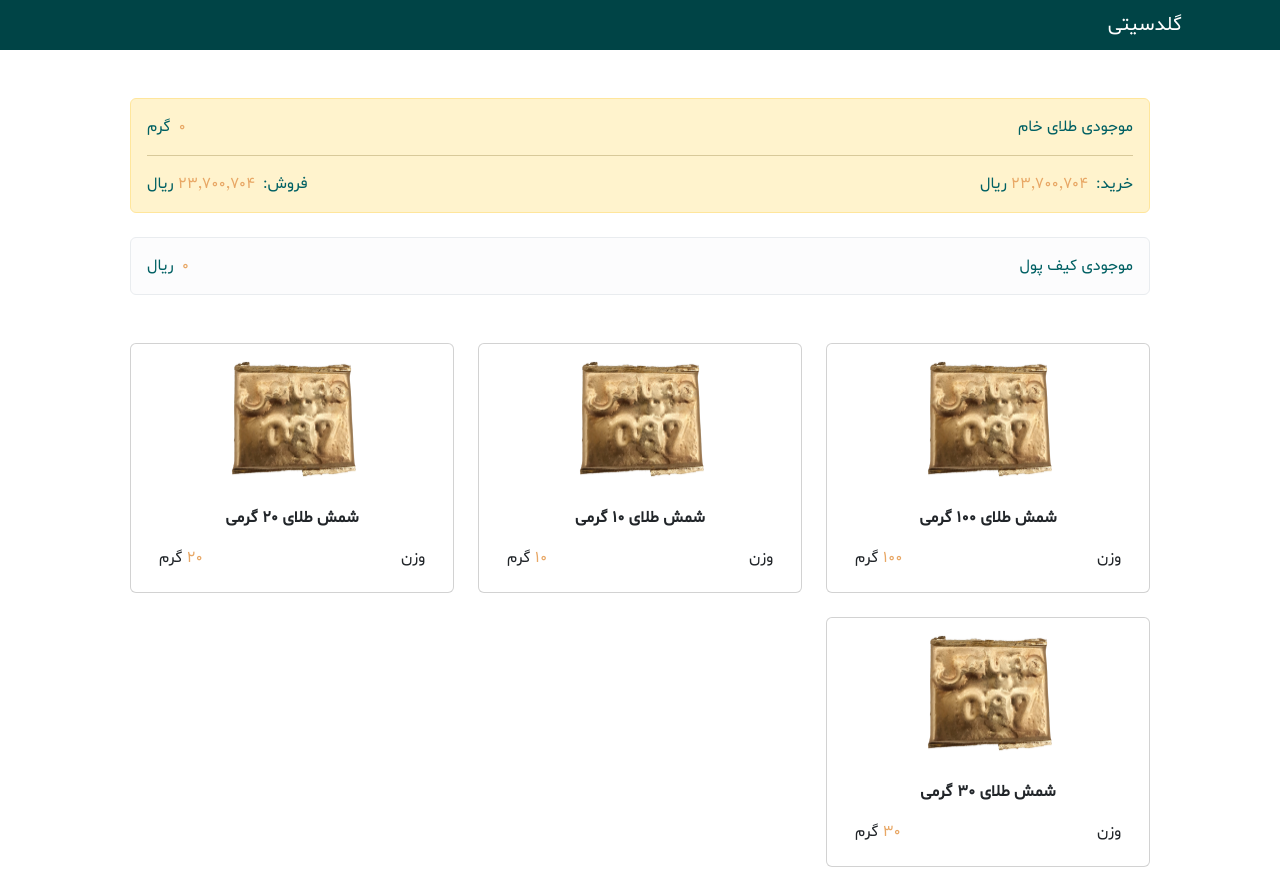
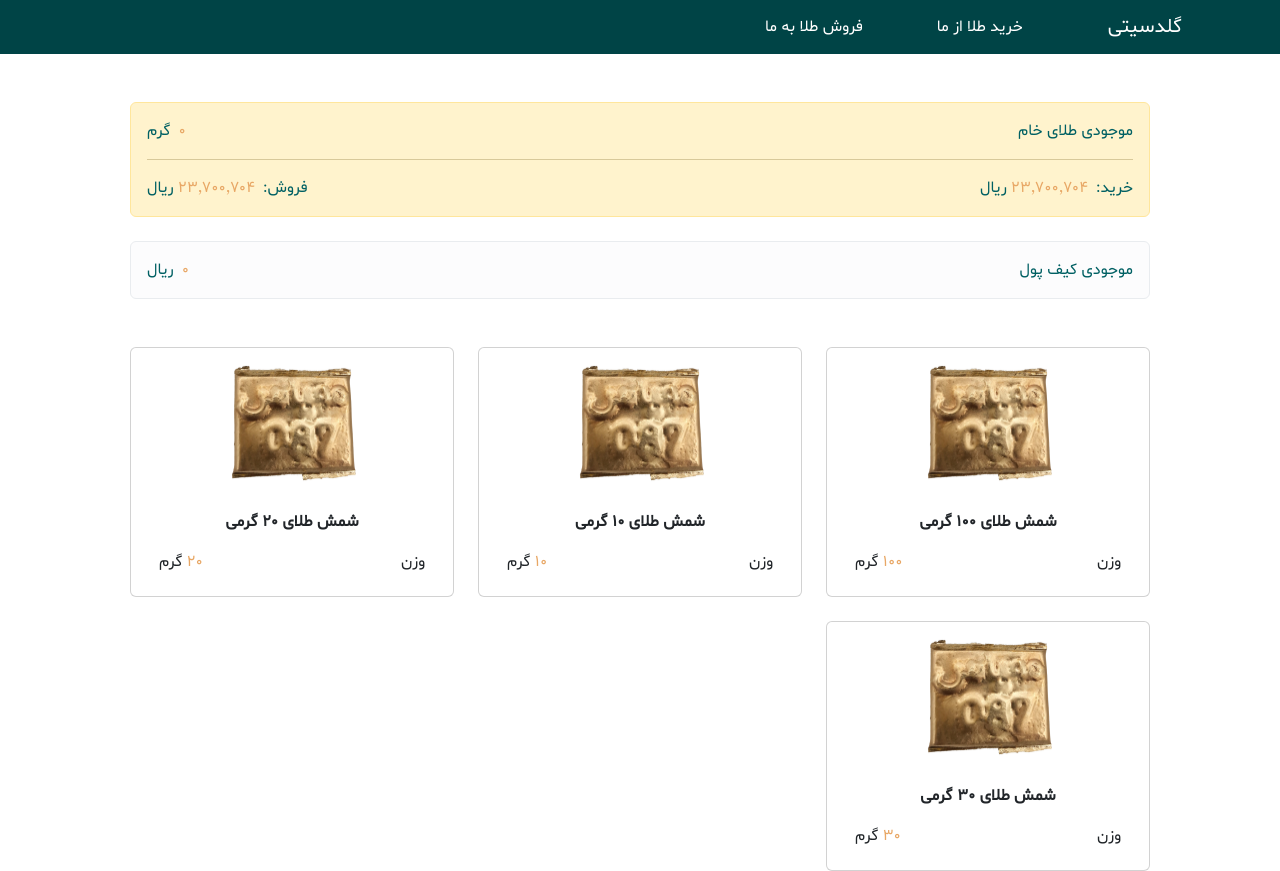
Before and after one commit to sepehrtvk/goldcity, a Next.js app: page /home in a window 1280 px wide. Built offline with nearby package versions, Linux system fonts and the light colour scheme.

Commit message:
add gold pages

```diff
--- a/components/header/header.jsx
+++ b/components/header/header.jsx
@@ -1,10 +1,33 @@
 import React from 'react';
+import { useRouter } from 'next/router';
 
 const Header = () => {
+  const router = useRouter();
+
   return (
     <nav className='navbar bg-dark'>
-      <div className='container'>
-        <span className='navbar-brand mb-0 h1 text-white'>گلدسیتی</span>
+      <div className='container justify-content-start align-items-center'>
+        <span
+          className='navbar-brand mb-0 h1 text-white ms-4 ms-md-5'
+          onClick={() => {
+            router.push('/home');
+          }}>
+          گلدسیتی
+        </span>
+        <span
+          className='btn text-white mx-4'
+          onClick={() => {
+            router.push('/buyGoldFromUs');
+          }}>
+          خرید طلا از ما
+        </span>
+        <span
+          className='btn text-white mx-4'
+          onClick={() => {
+            router.push('/sellGoldToUs');
+          }}>
+          فروش طلا به ما
+        </span>
       </div>
     </nav>
   );
```
Also changed, not shown: pages/buyGoldFromUs/index.js (added, +7 -0 lines), pages/sellGoldToUs/index.js (added, +7 -0 lines).
